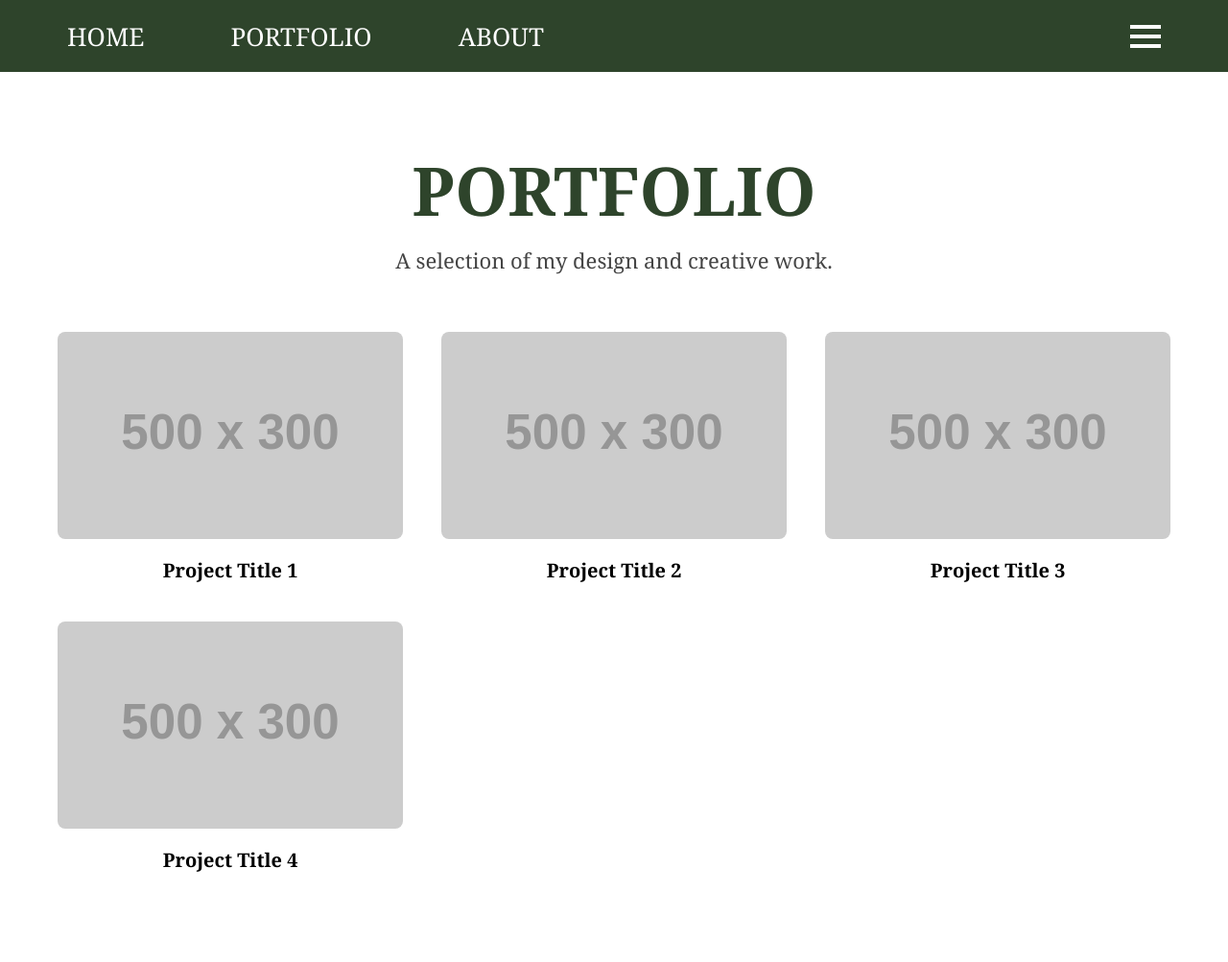
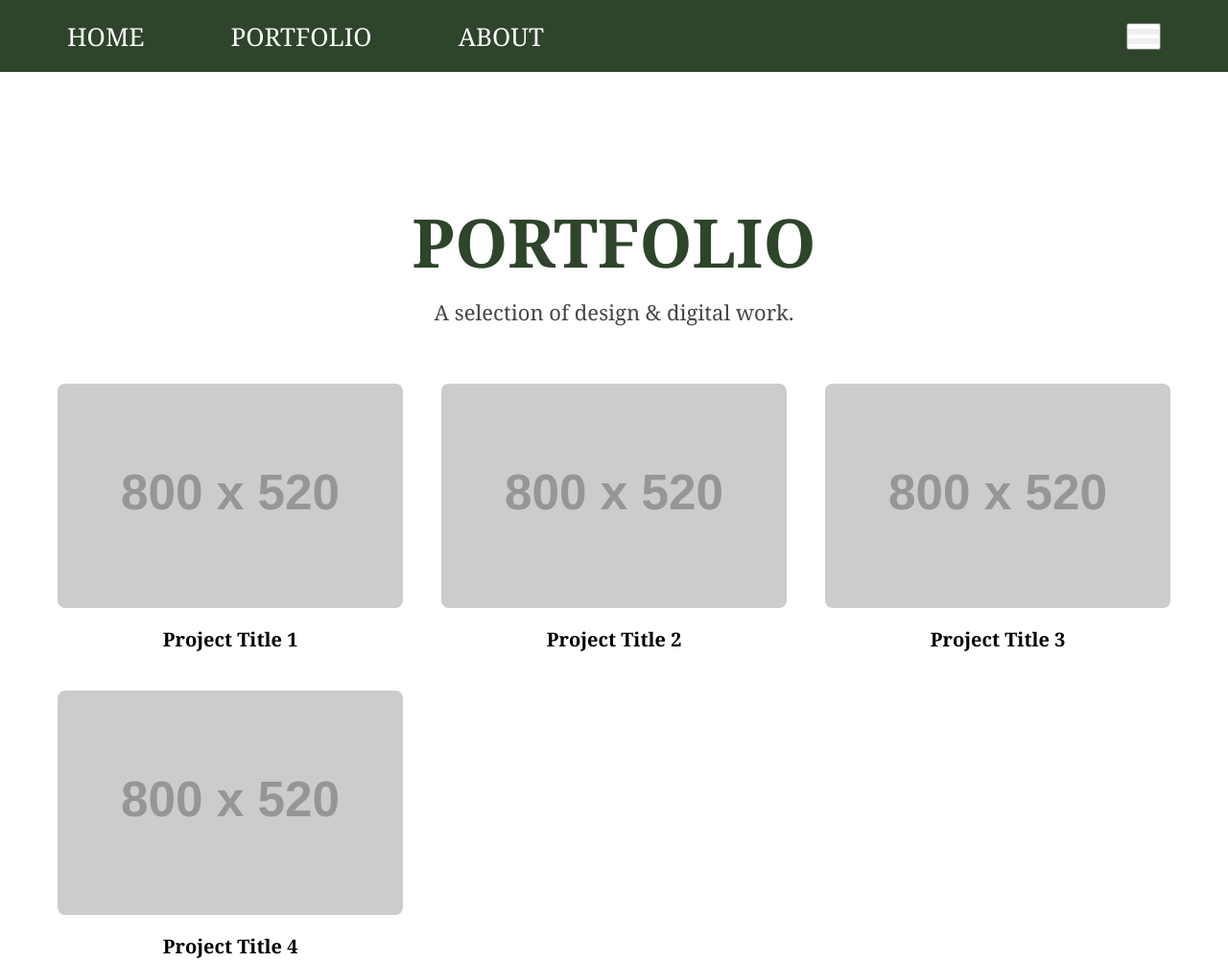
Before and after one commit to Dyl-i-media/websiteport, a plain HTML site: page portfolio.html in a window 1280 px wide. Shown: the whole page at 96% size. Before the commit the page ends 970 px from the top, so only its background shows below. Drawn offline with Linux system fonts and the light colour scheme; placeholder pictures from the web are drawn by us.

Commit message:
Update portfolio.html

```diff
--- a/portfolio.html
+++ b/portfolio.html
@@ -1,52 +1,107 @@
 <!DOCTYPE html>
 <html lang="en">
 <head>
-    <meta charset="UTF-8">
-    <meta name="viewport" content="width=device-width, initial-scale=1.0">
-    <title>Portfolio – Dylan Chappell</title>
+  <meta charset="utf-8" />
+  <meta name="viewport" content="width=device-width,initial-scale=1" />
+  <title>Dylan Chappell — Portfolio</title>
+
+  <!-- preload a thumbnail (optional) -->
+  <link rel="preload" as="image" href="thumb1.jpg">
+
+  <!-- fonts -->
+  <link href="https://fonts.googleapis.com/css2?family=Anton&family=Playfair+Display:wght@400;600;700&display=swap" rel="stylesheet">
   <link rel="stylesheet" href="styles.css">
 </head>
 <body>
 
-    <nav class="navbar">
+  <nav class="navbar" role="navigation" aria-label="main navigation">
     <ul class="nav-links">
       <li><a href="index.html">HOME</a></li>
       <li><a href="portfolio.html">PORTFOLIO</a></li>
       <li><a href="about.html">ABOUT</a></li>
     </ul>
-        <div class="hamburger">
+    <button class="hamburger" id="hamburger2" aria-label="Open menu" aria-expanded="false">
       <span></span><span></span><span></span>
-        </div>
+    </button>
   </nav>
 
+  <div class="mobile-nav" id="mobileNav2" aria-hidden="true">
+    <ul>
+      <li><a href="index.html">HOME</a></li>
+      <li><a href="portfolio.html">PORTFOLIO</a></li>
+      <li><a href="about.html">ABOUT</a></li>
+    </ul>
+  </div>
+
   <header class="page-header">
-        <h1>PORTFOLIO</h1>
-        <p>A selection of my design and creative work.</p>
+    <h1 class="animate">PORTFOLIO</h1>
+    <p class="animate">A selection of design & digital work.</p>
   </header>
 
   <section class="portfolio-grid">
-
-        <div class="portfolio-item">
-            <img src="https://via.placeholder.com/500x300" alt="Project 1">
+    <div class="portfolio-item animate">
+      <img src="https://via.placeholder.com/800x520" alt="Project 1">
       <h3>Project Title 1</h3>
     </div>
 
-        <div class="portfolio-item">
-            <img src="https://via.placeholder.com/500x300" alt="Project 2">
+    <div class="portfolio-item animate">
+      <img src="https://via.placeholder.com/800x520" alt="Project 2">
       <h3>Project Title 2</h3>
     </div>
 
-        <div class="portfolio-item">
-            <img src="https://via.placeholder.com/500x300" alt="Project 3">
+    <div class="portfolio-item animate">
+      <img src="https://via.placeholder.com/800x520" alt="Project 3">
       <h3>Project Title 3</h3>
     </div>
 
-        <div class="portfolio-item">
-            <img src="https://via.placeholder.com/500x300" alt="Project 4">
+    <div class="portfolio-item animate">
+      <img src="https://via.placeholder.com/800x520" alt="Project 4">
       <h3>Project Title 4</h3>
     </div>
+  </section>
 
-    </section>
+  <script>
+  // Mobile menu toggle (same behavior as index)
+  (function(){
+    const ham = document.getElementById('hamburger2');
+    const mobileNav = document.getElementById('mobileNav2');
+
+    ham.addEventListener('click', () => {
+      const open = ham.getAttribute('aria-expanded') === 'true';
+      ham.setAttribute('aria-expanded', String(!open));
+      mobileNav.style.display = open ? 'none' : 'flex';
+      mobileNav.setAttribute('aria-hidden', String(open));
+    });
+
+    mobileNav.addEventListener('click', (e) => {
+      if(e.target.tagName === 'A'){
+        mobileNav.style.display = 'none';
+        mobileNav.setAttribute('aria-hidden','true');
+        ham.setAttribute('aria-expanded','false');
+      }
+    });
+
+    // active nav
+    const path = window.location.pathname.split('/').pop() || 'index.html';
+    document.querySelectorAll('.nav-links a').forEach(a=>{
+      if(a.getAttribute('href') === path) a.classList.add('active');
+    });
+    document.querySelectorAll('.mobile-nav a').forEach(a=>{
+      if(a.getAttribute('href') === path) a.classList.add('active');
+    });
+
+    // IntersectionObserver for reveal
+    const io = new IntersectionObserver((entries, obs)=>{
+      entries.forEach(ent=>{
+        if(ent.isIntersecting){
+          ent.target.classList.add('in-view');
+          obs.unobserve(ent.target);
+        }
+      });
+    }, {threshold:0.12});
+    document.querySelectorAll('.animate').forEach(el=>io.observe(el));
+  })();
+  </script>
 
 </body>
 </html>
```
Lines whose indentation alone changed are shown as unchanged.
